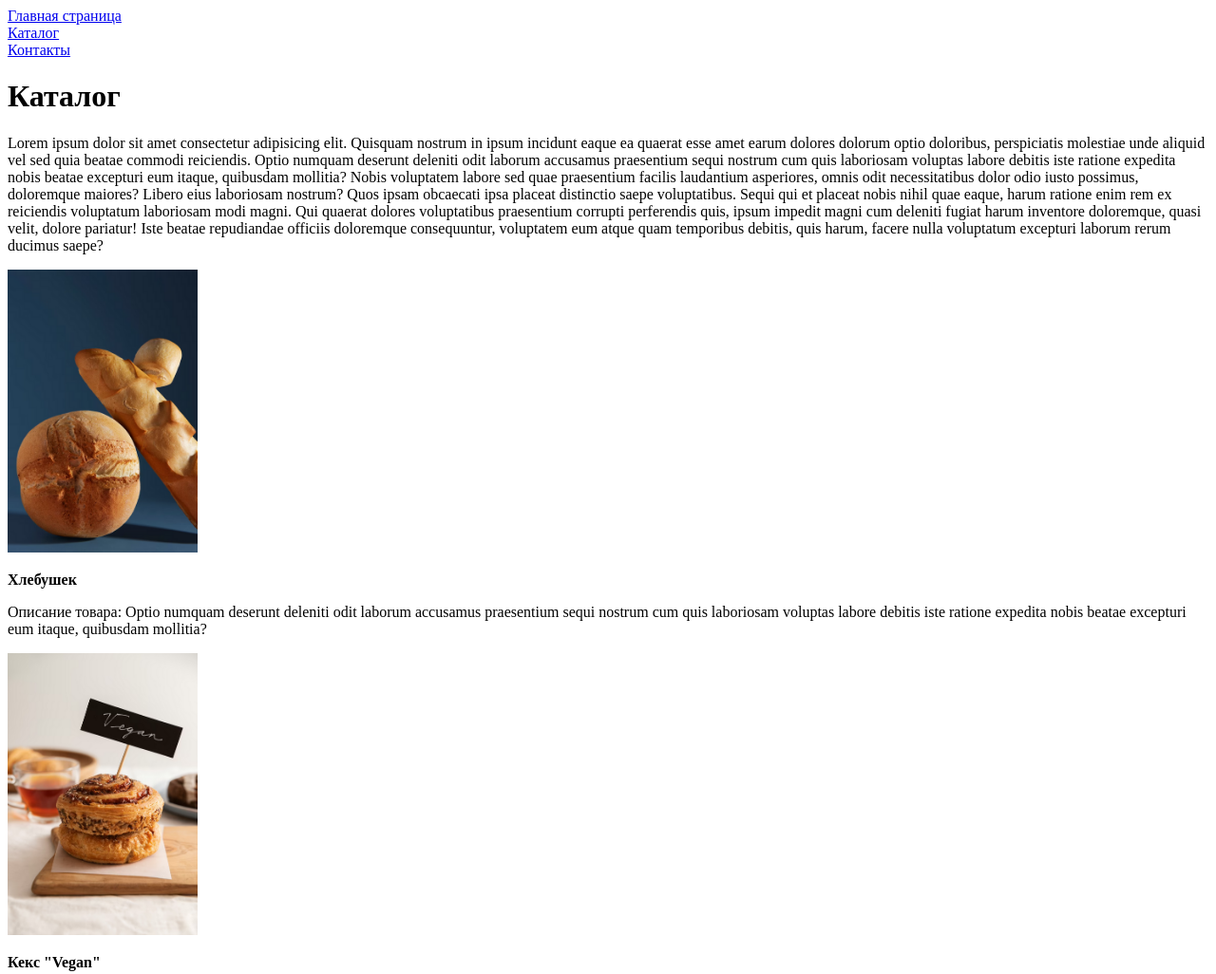
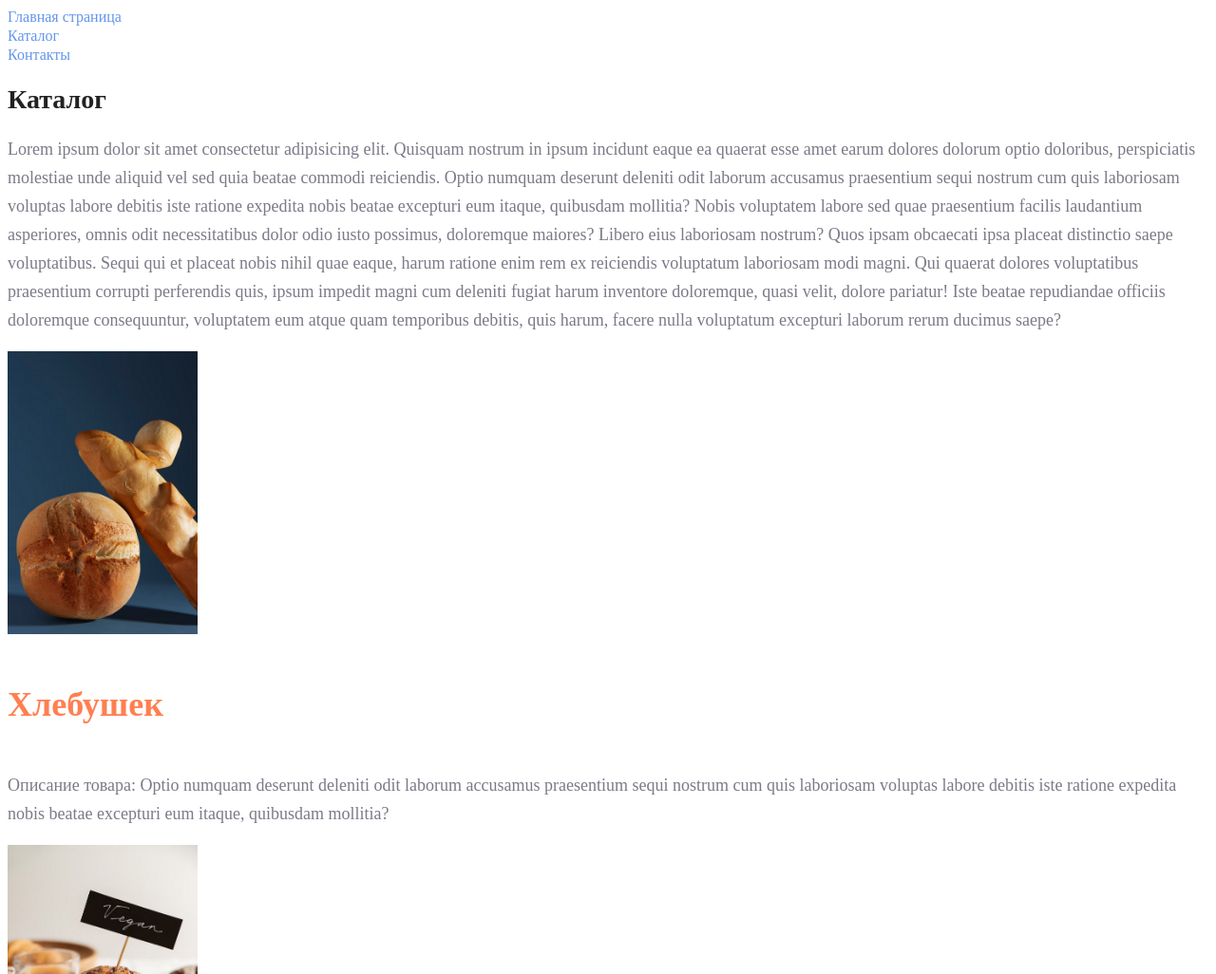
Before and after one commit to FirLanPro/HTML_1, a plain HTML site: page two_2/catalog/catalog.html in a window 1280 px wide. Shown: the top 1026 px of the page at 95% size. Drawn offline with Linux system fonts and the light colour scheme.

Commit message:
домашнее 2

```diff
--- a/two_2/catalog/catalog.html
+++ b/two_2/catalog/catalog.html
@@ -5,17 +5,18 @@
     <meta http-equiv="X-UA-Compatible" content="IE=edge" />
     <meta name="viewport" content="width=device-width, initial-scale=1.0" />
     <title>Document</title>
+    <link rel="stylesheet" href="../style.css" />
   </head>
   <body>
     <nav>
-      <a href="../index.html">Главная страница</a>
+      <a class="menuLink" href="../index.html">Главная страница</a>
       <br />
-      <a href="#">Каталог</a>
+      <a class="menuLink" href="#">Каталог</a>
       <br />
-      <a href="#">Контакты</a>
+      <a class="menuLink" href="#">Контакты</a>
     </nav>
-    <h1>Каталог</h1>
-    <p>
+    <h1 class="headerOne">Каталог</h1>
+    <p class="paragraphOne">
       Lorem ipsum dolor sit amet consectetur adipisicing elit. Quisquam nostrum
       in ipsum incidunt eaque ea quaerat esse amet earum dolores dolorum optio
       doloribus, perspiciatis molestiae unde aliquid vel sed quia beatae commodi
@@ -34,16 +35,16 @@
       temporibus debitis, quis harum, facere nulla voluptatum excepturi laborum
       rerum ducimus saepe?
     </p>
-    <img src="../img/1.png" alt="изображение товара" width="200" />
-    <p><b>Хлебушек</b></p>
-    <p>
+    <img class="pictureCatalog" src="../img/1.png" alt="изображение товара" />
+    <h2 class="headerTwo"><b>Хлебушек</b></h2>
+    <p class="paragraphOne">
       Описание товара: Optio numquam deserunt deleniti odit laborum accusamus
       praesentium sequi nostrum cum quis laboriosam voluptas labore debitis iste
       ratione expedita nobis beatae excepturi eum itaque, quibusdam mollitia?
     </p>
-    <img src="../img/2.png" alt="изображение товара" width="200" />
-    <p><b>Кекс "Vegan"</b></p>
-    <p>
+    <img class="pictureCatalog" src="../img/2.png" alt="изображение товара" />
+    <h2 class="headerTwo"><b>Кекс "Vegan"</b></h2>
+    <p class="paragraphOne">
       Описание товара: labore sed quae praesentium facilis laudantium
       asperiores, omnis odit necessitatibus dolor odio iusto possimus,
       doloremque maiores? Libero eius laboriosam nostrum? Quos ipsam obcaecati
@@ -53,9 +54,9 @@
       corrupti perferendis quis, ipsum impedit magni cum deleniti fugiat harum
       inventore doloremque, quasi velit, dolore pariatur!
     </p>
-    <img src="../img/3.png" alt="изображение товара" width="200" />
-    <p><b>StreetFood</b></p>
-    <p>
+    <img class="pictureCatalog" src="../img/3.png" alt="изображение товара" />
+    <h2 class="headerTwo"><b>StreetFood</b></h2>
+    <p class="paragraphOne">
       Описание товара: Ipsum impedit magni cum deleniti fugiat harum inventore
       doloremque, quasi velit, dolore pariatur! Iste beatae repudiandae officiis
       doloremque consequuntur, voluptatem eum atque quam temporibus debitis.
--- /dev/null
+++ b/two_2/style.css
@@ -0,0 +1,34 @@
+a {
+  text-decoration: none;
+}
+
+.menuLink {
+  color: cornflowerblue;
+  font-size: 16px;
+  line-height: 20px;
+}
+
+.headerOne {
+  color: #222222;
+  font-size: 28px;
+  line-height: 36px;
+  font-weight: bold;
+}
+.paragraphOne {
+  font-style: normal;
+  font-weight: 300;
+  font-size: 18px;
+  line-height: 30px;
+  color: #7d7987;
+}
+.headerTwo {
+  color: coral;
+  font-style: normal;
+  font-weight: 700;
+  font-size: 36px;
+  line-height: 80px;
+}
+
+.pictureCatalog {
+  width: 200px;
+}
```
Also changed, not shown: two_2/index.html (+10 -9 lines).
